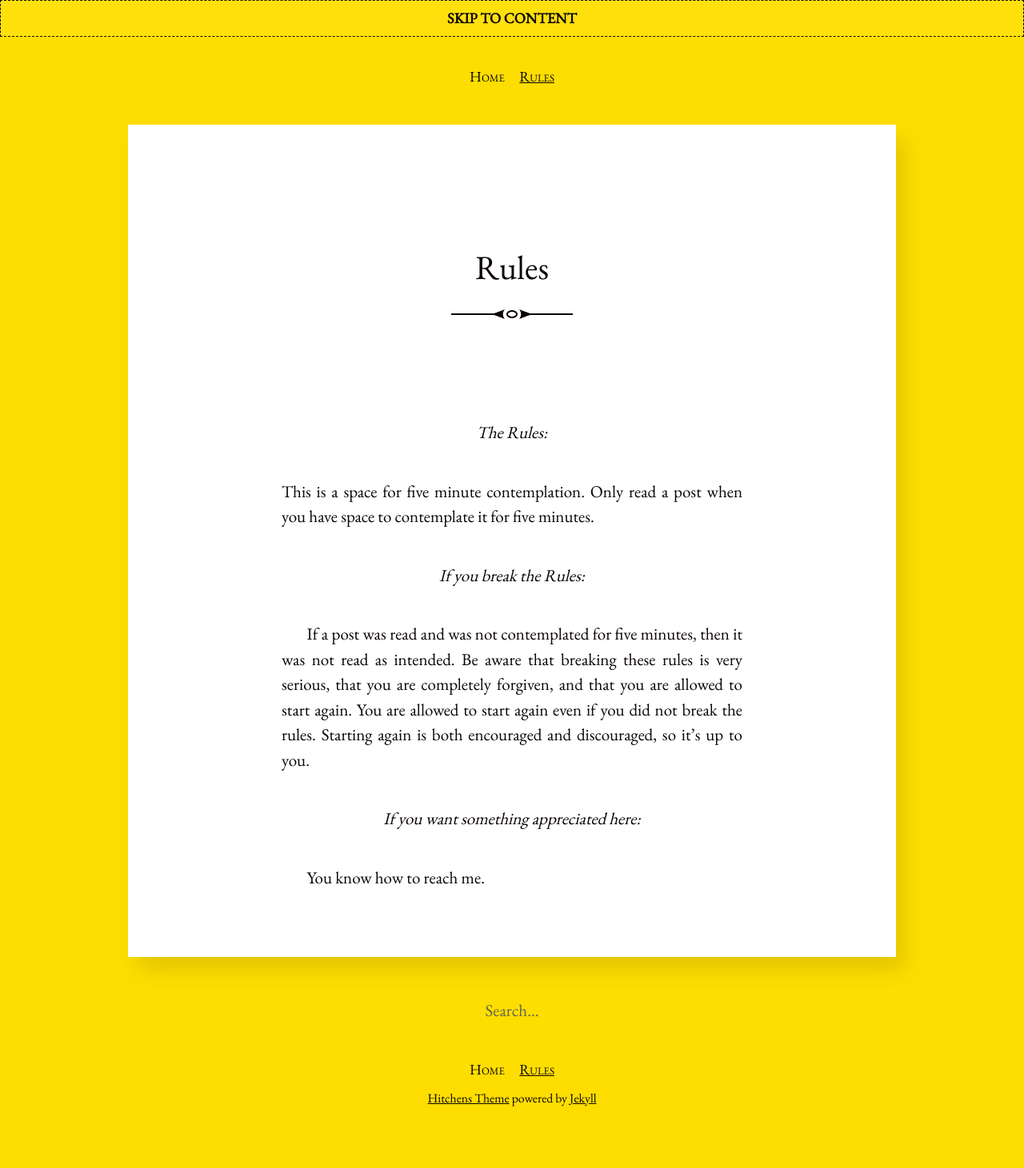
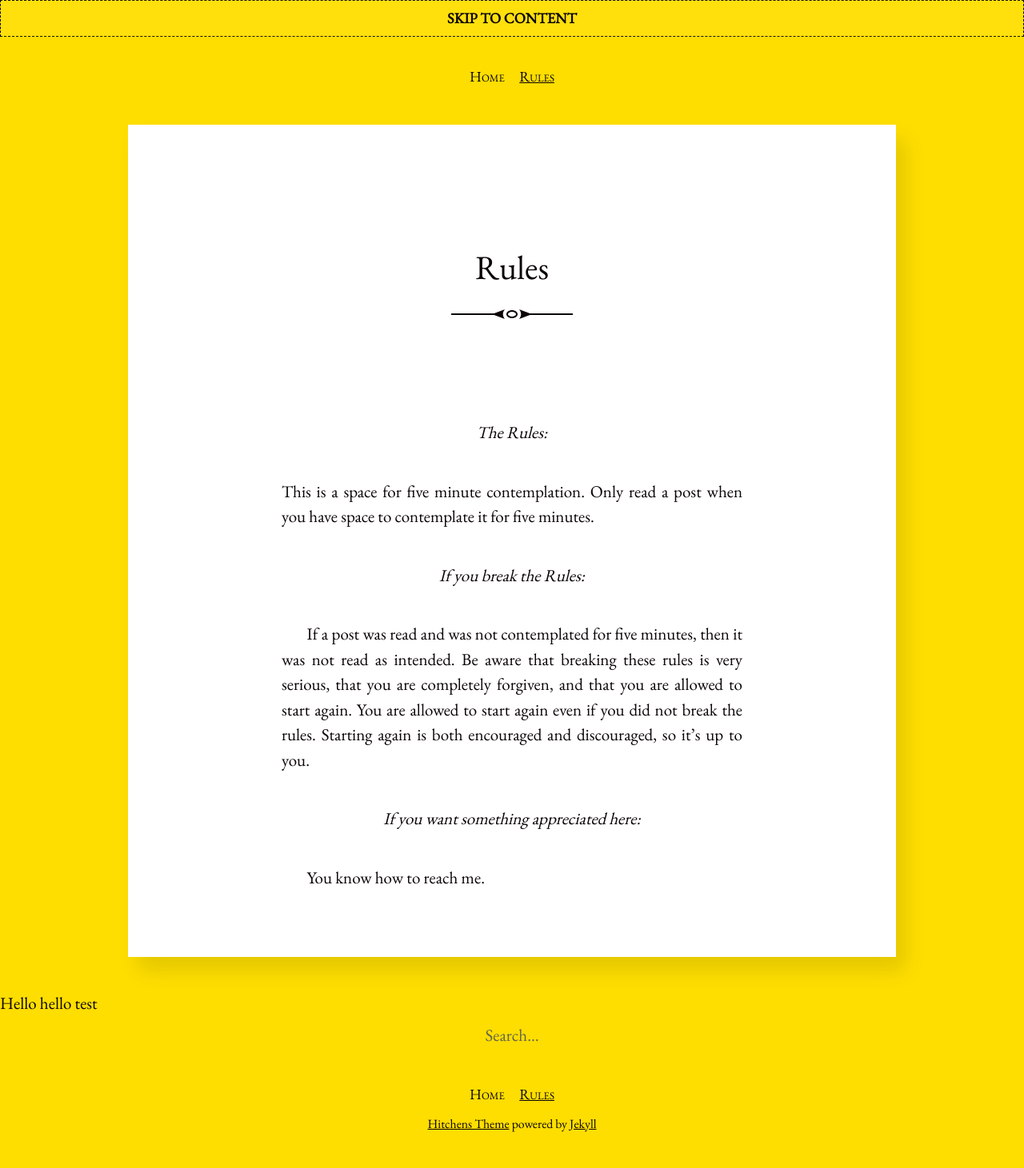
Before and after one commit to zenna/canyoupleaseappreciatethis, a Jekyll site: the page built from rules.md, in a window 1280 px wide. Shown: the whole page at 80% size. Built offline with Jekyll 4.4.1, drawn with Linux system fonts in a browser that asks for light colours; before the commit the page ends 1430 px from its top, so only the background shows below that.

Commit message:
Update post.html

```diff
--- a/_layouts/post.html
+++ b/_layouts/post.html
@@ -32,3 +32,5 @@ layout: default
   {% endif %}
 
 </article>
+
+Hello hello test
```
